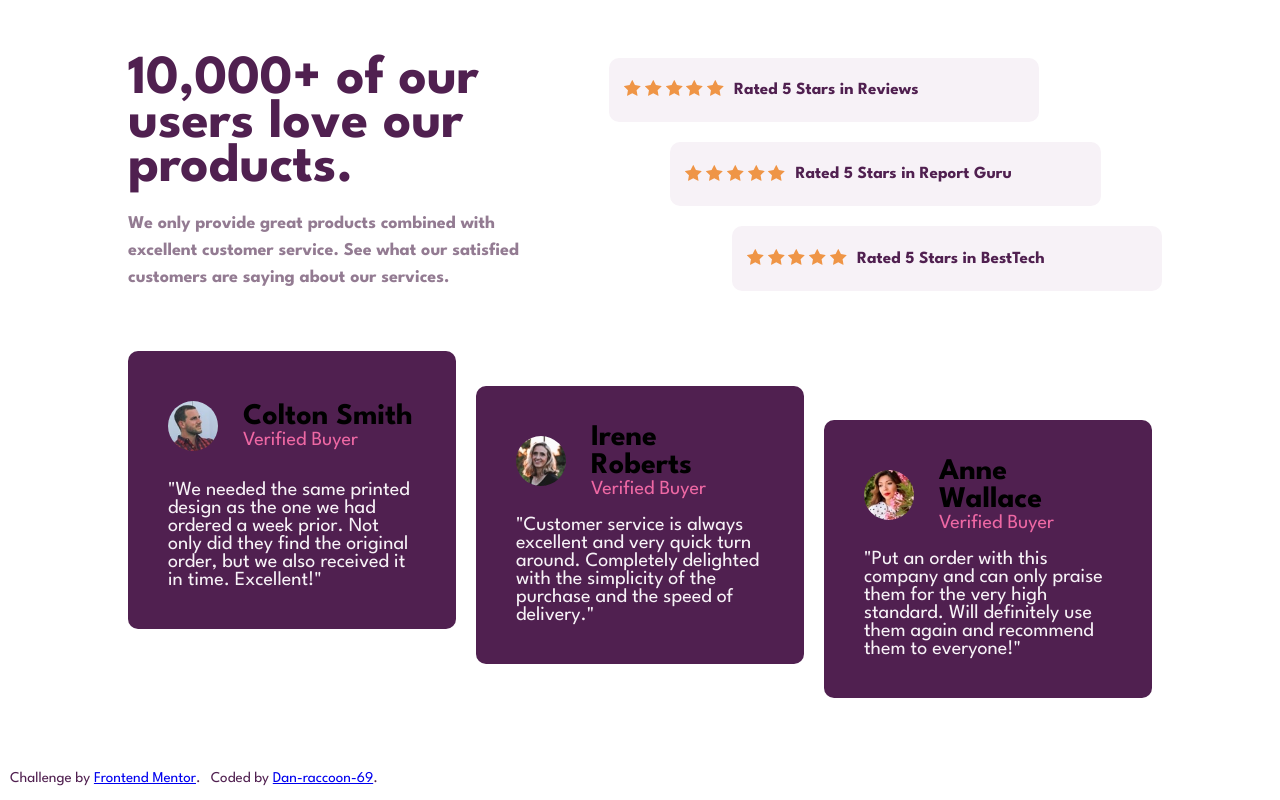
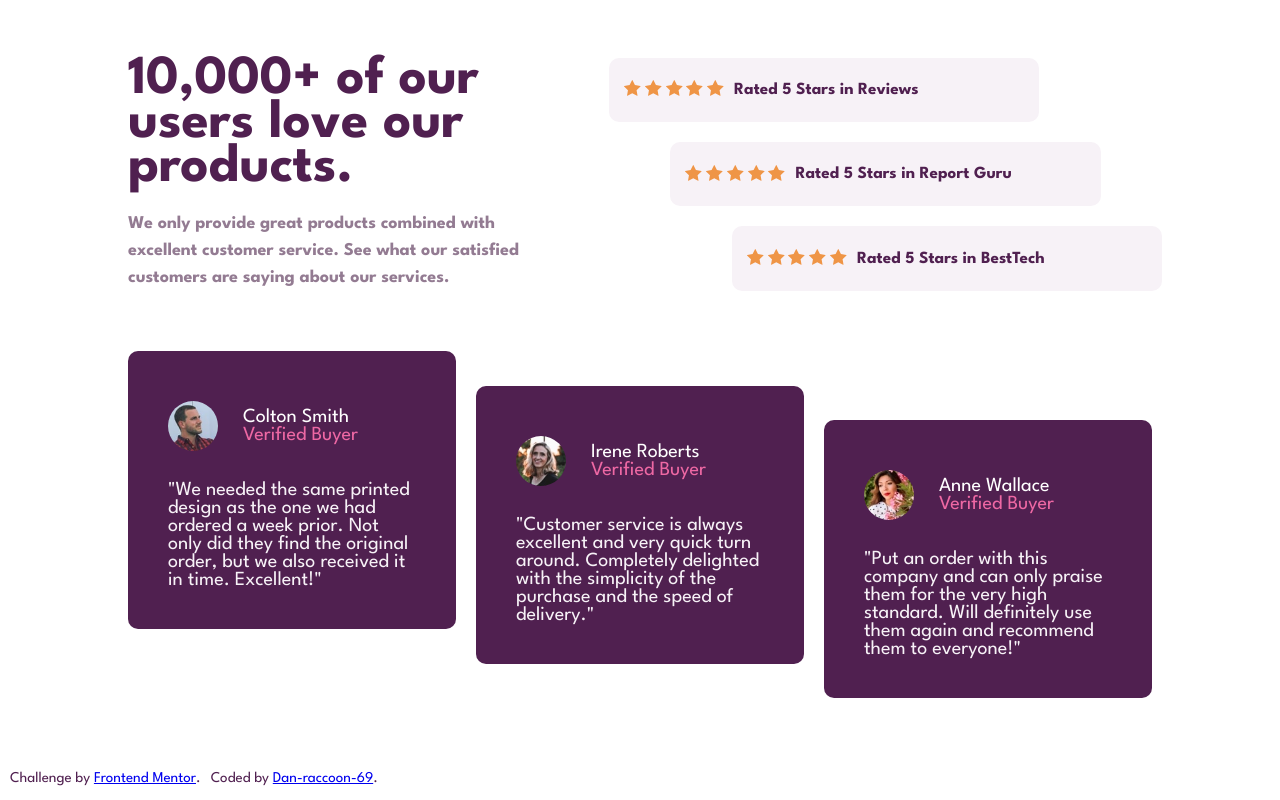
Before and after one commit to Dan-raccoon-69/Challengue-social-proof-section-master, a plain HTML site: page index.html in a window 1280 px wide. Drawn offline with Linux system fonts and the light colour scheme.

Commit message:
4 commit

```diff
--- a/index.html
+++ b/index.html
@@ -87,7 +87,7 @@
             </figure>
 
             <div class="main__name">
-              <h1>Colton Smith</h1>
+              <p>Colton Smith</p>
               <p>Verified Buyer</p>
             </div>
 
@@ -110,7 +110,7 @@
             </figure>
 
             <div class="main__name">
-              <h1>Irene Roberts</h1>
+              <p>Irene Roberts</p>
               <p>Verified Buyer</p>
             </div>
 
@@ -132,7 +132,7 @@
             </figure>
 
             <div class="main__name">
-              <h1>Anne Wallace</h1>
+              <p>Anne Wallace</p>
               <p>Verified Buyer</p>
             </div>
 
```
